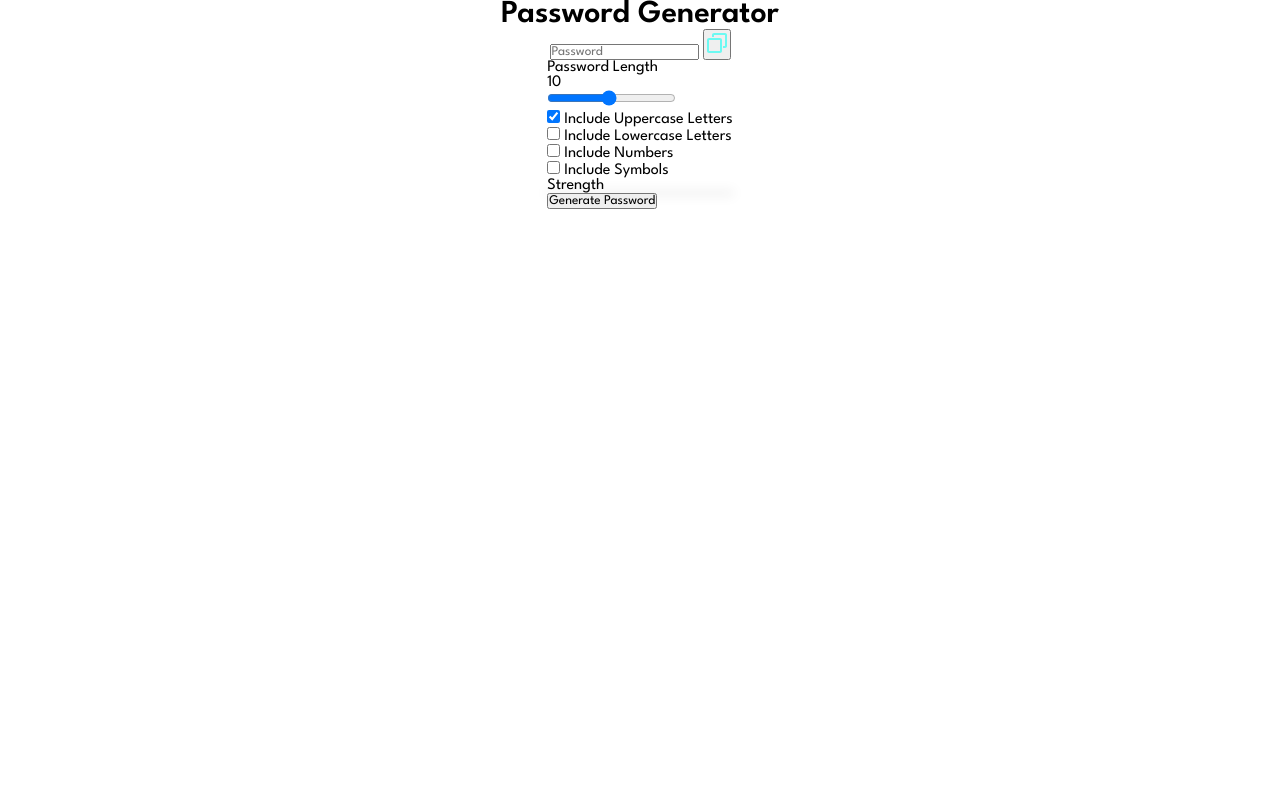
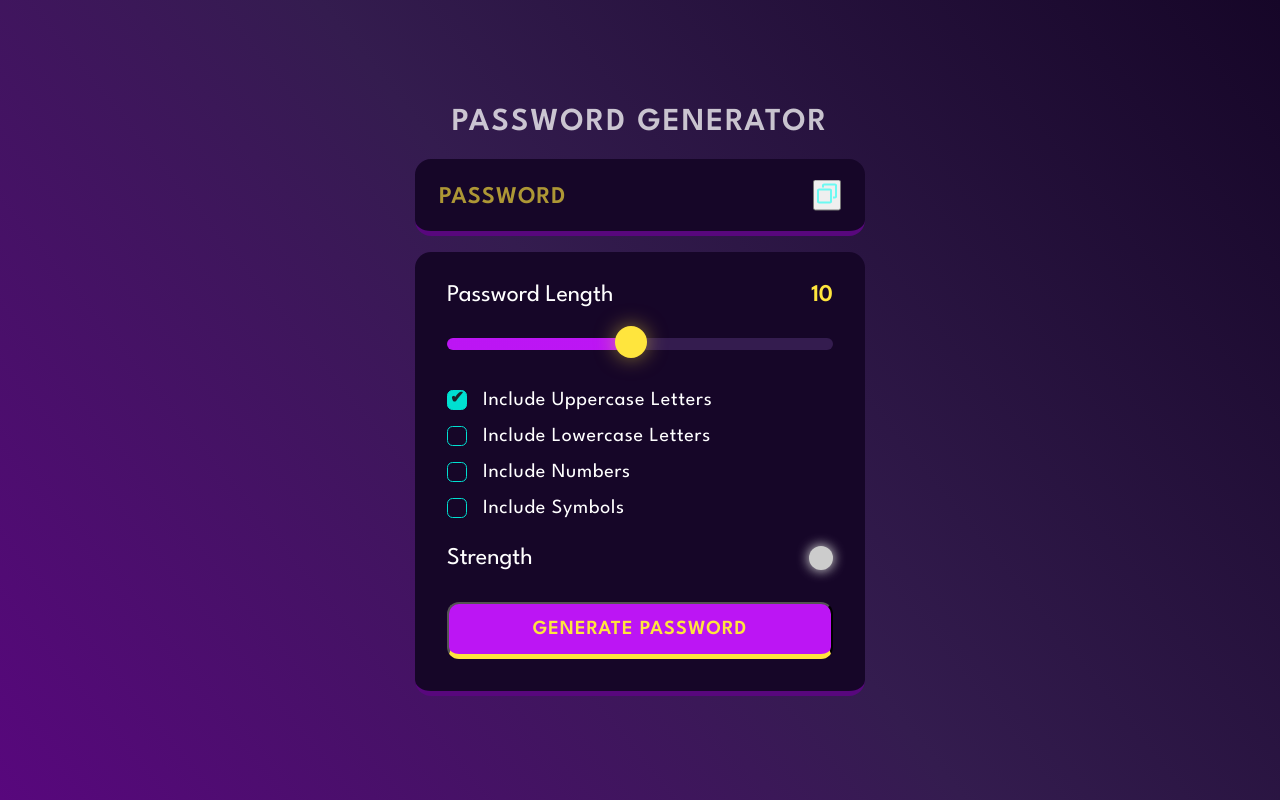
Before and after one commit to ahtasham2001/JavascriptProject, a plain HTML site: page 5.passwordGenerator/index.html in a window 1280 px wide. Drawn offline with Linux system fonts and the light colour scheme.

Commit message:
css done

```diff
--- a/5.passwordGenerator/style.css
+++ b/5.passwordGenerator/style.css
@@ -26,12 +26,247 @@
     --dk-text: hsl(198, 20%, 13%);
 }
 
-.container{
+body {
     max-width: 100vw;
-    max-height: 100vh;
-    display: flex;
-    justify-content: center;
-    align-items: center;
-    flex-direction: column;
+    min-height: 100vh;
+
+    /* https://angrytools.com/gradient/ */
+    background: linear-gradient(231deg, rgba(22, 6, 40, 1) 0%, rgba(52, 28, 79, 1) 50%, rgba(88, 7, 125, 1) 100%);
+
+    display: grid;
+    place-items: center;
+}
+.container {
+    width: 90%;
+    max-width: 450px;
+}
+h1 {
+    color: var(--pl-white);
+    opacity: 0.75;
+    text-transform: uppercase;
+    letter-spacing: 2px;
+    text-align: center;
+    line-height: 1.2;
+}
+.display-container {
+    position: relative;
+    background-color: var(--dk-violet);
+    border-radius: 1rem;
+    margin: 1rem 0;
+    padding-top: 0.35rem;
+    border-bottom: 0.35rem solid var(--lt-violet2);
 
 }
+.display {
+    width: 100%;
+    background-color: transparent;
+    outline: none;
+    border: none;
+    /* border: 1px solid white; */
+    padding: 1.15rem 1rem;
+    color: var(--vb-yellow);
+    font-weight: 600;
+    font-size: 1.5rem;
+    line-height: 30px;
+    letter-spacing: 1px;
+    padding-right: 3.25rem;
+}
+.display::placeholder {
+    position: absolute;
+    top: 50%;
+    transform: translateY(-50%);
+    left: 1.5rem;
+    font-size: 1.5rem;
+    line-height: 30px;
+    color: var(--vb-yellow);
+    opacity: 0.65;
+    text-transform: uppercase;
+}
+.display-container button {
+    position: absolute;
+    right: 1.5rem;
+    top: 50%;
+    transform: translateY(-50%);
+}
+.copy-tooltip {
+    position: absolute;
+    background-color: var(--vb-violet2);
+    color: var(--vb-yellow);
+    font-size: 1.25rem;
+    top: -35px;
+    left: -25px;
+    padding: 5px 10px;
+    border-radius: 1rem;
+    opacity: 0;
+    transform: scale(0);
+    transform-origin: bottom;
+    transition: all 250ms ease-in-out;
+}
+.copy-tooltip.active {
+    opacity: 1;
+    transform: scale(1);
+}
+
+.input-container {
+    width: 100%;
+    background-color: var(--dk-violet);
+    padding: 2rem;
+    border-radius: 1rem;
+    border-bottom: 0.35rem solid var(--lt-violet2);
+}
+
+.length-container {
+    display: flex;
+    justify-content: space-between;
+    align-items: center;
+}
+
+.length-container p:nth-child(1) {
+    color: var(--pl-white);
+    font-size: 1.5rem;
+}
+
+.length-container p:nth-child(2) {
+    color: var(--vb-yellow);
+    font-size: 1.5rem;
+    font-weight: 600;
+}
+
+.slider {
+    appearance: none;
+    width: 100%;
+    margin-top: 2rem;
+    margin-bottom: 1.5rem;
+    border: none;
+    outline: none;
+    height: 0.75rem;
+    cursor: pointer;
+    background: var(--lt-violet);
+    border-radius: 1rem;
+    background-image: linear-gradient(var(--vb-violet), var(--vb-violet));
+    background-repeat: no-repeat;
+}
+
+.slider::-webkit-slider-thumb {
+    appearance: none;
+}
+
+.slider:focus {
+    outline: none;
+    outline: 3px solid var(--vb-yellow);
+}
+
+.slider::-webkit-slider-thumb {
+    position: relative;
+    z-index: 1;
+    appearance: none;
+    height: 2rem;
+    width: 2rem;
+    border-radius: 50%;
+    background: var(--vb-yellow);
+    cursor: pointer;
+    margin-top: -3px;
+    /*You need to specify a margin in Chrome, but in Firefox and IE it is automatic */
+    box-shadow: 0px 0px 20px 0px rgba(255, 229, 61, 0.50);
+    transition: all 100ms ease-in;
+}
+
+.slider::-webkit-slider-thumb:hover {
+    outline: 2px solid var(--vb-yellow);
+    background-color: var(--dk-violet);
+    box-shadow: 0px 0px 25px 5px rgba(255, 229, 61, 0.80);
+}
+
+.slider::-moz-range-thumb {
+    position: relative;
+    z-index: 1;
+    appearance: none;
+    height: 2rem;
+    width: 2rem;
+    border-radius: 50%;
+    background: var(--vb-yellow);
+    box-shadow: 0px 0px 20px 0px rgba(255, 229, 61, 0.50);
+    cursor: pointer;
+}
+
+.slider::-moz-range-thumb:hover {
+    outline: 2px solid var(--vb-yellow);
+    background-color: var(--dk-violet);
+    box-shadow: 0px 0px 25px 5px rgba(255, 229, 61, 0.80);
+}
+
+.check {
+    margin: 1rem 0;
+    display: flex;
+    align-items: center;
+    gap: 0 1rem;
+}
+
+.check:last-of-type {
+    margin-bottom: 1.75rem;
+}
+
+.check input {
+    appearance: none;
+    width: 20px;
+    height: 20px;
+    border: 1px solid var(--vb-cyan);
+    cursor: pointer;
+    position: relative;
+    border-radius: 0.35rem;
+}
+
+.check input:checked {
+    background-color: var(--vb-cyan);
+}
+
+.check input:checked::before {
+    position: absolute;
+    content: '✔';
+    color: var(--dk-text);
+    font-size: 1.05rem;
+    font-weight: 600;
+    left: 50%;
+    transform: translateX(-50%);
+    top: -3.5px;
+}
+
+.check label {
+    color: var(--pl-white);
+    font-size: 1.25rem;
+    letter-spacing: 0.75px;
+}
+
+.strength-container {
+    display: flex;
+    align-items: center;
+    justify-content: space-between;
+    margin-top: 1.75rem;
+    margin-bottom: 2rem;
+}
+
+.strength-container p {
+    color: var(--pl-white);
+    font-size: 1.5rem;
+}
+
+.indicator {
+    width: 1.5em;
+    height: 1.5rem;
+    border-radius: 50%;
+    transition: all 250ms ease-in-out;
+}
+
+.generateBtn {
+    width: 100%;
+    padding: 1rem 0;
+    background-color: var(--vb-violet);
+    text-align: center;
+    border-radius: 0.75rem;
+    border-bottom: 0.35rem solid var(--vb-yellow);
+    text-transform: uppercase;
+    letter-spacing: 1px;
+    color: var(--vb-yellow);
+    font-weight: 600;
+    font-size: 1.25rem;
+}
```
